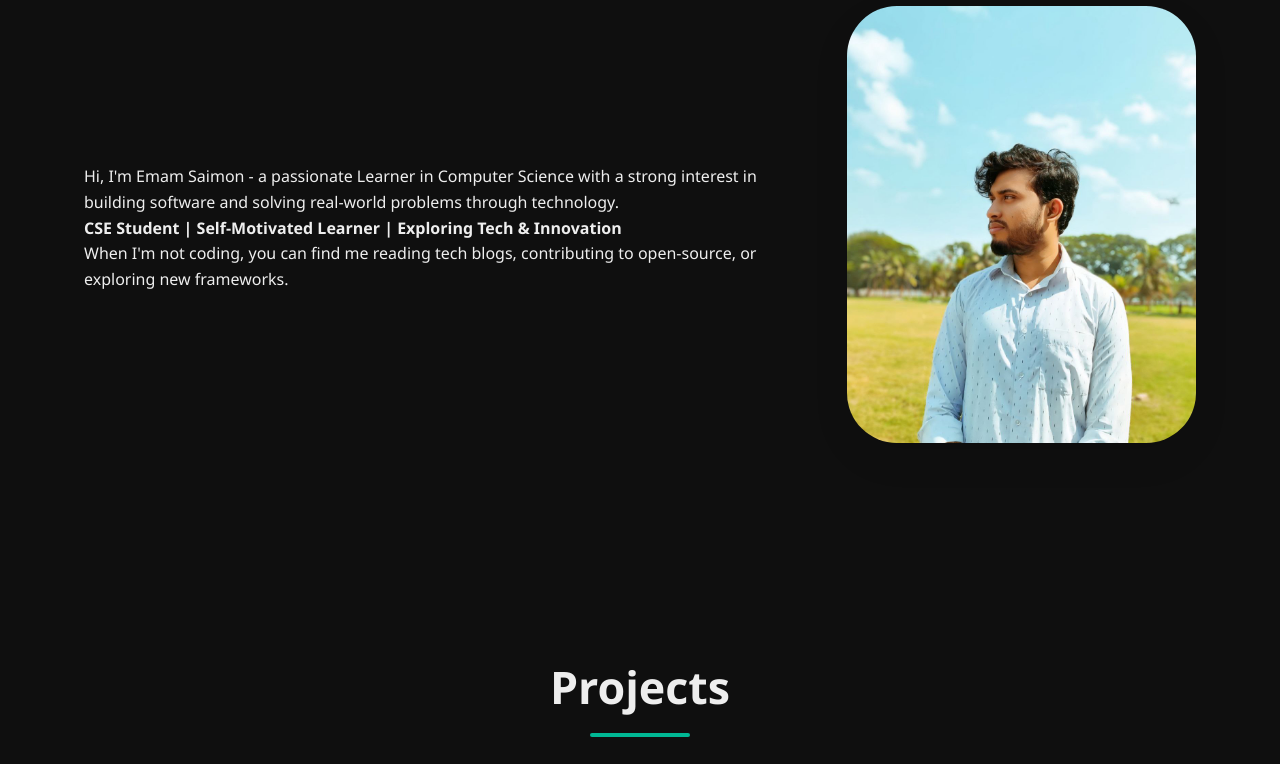
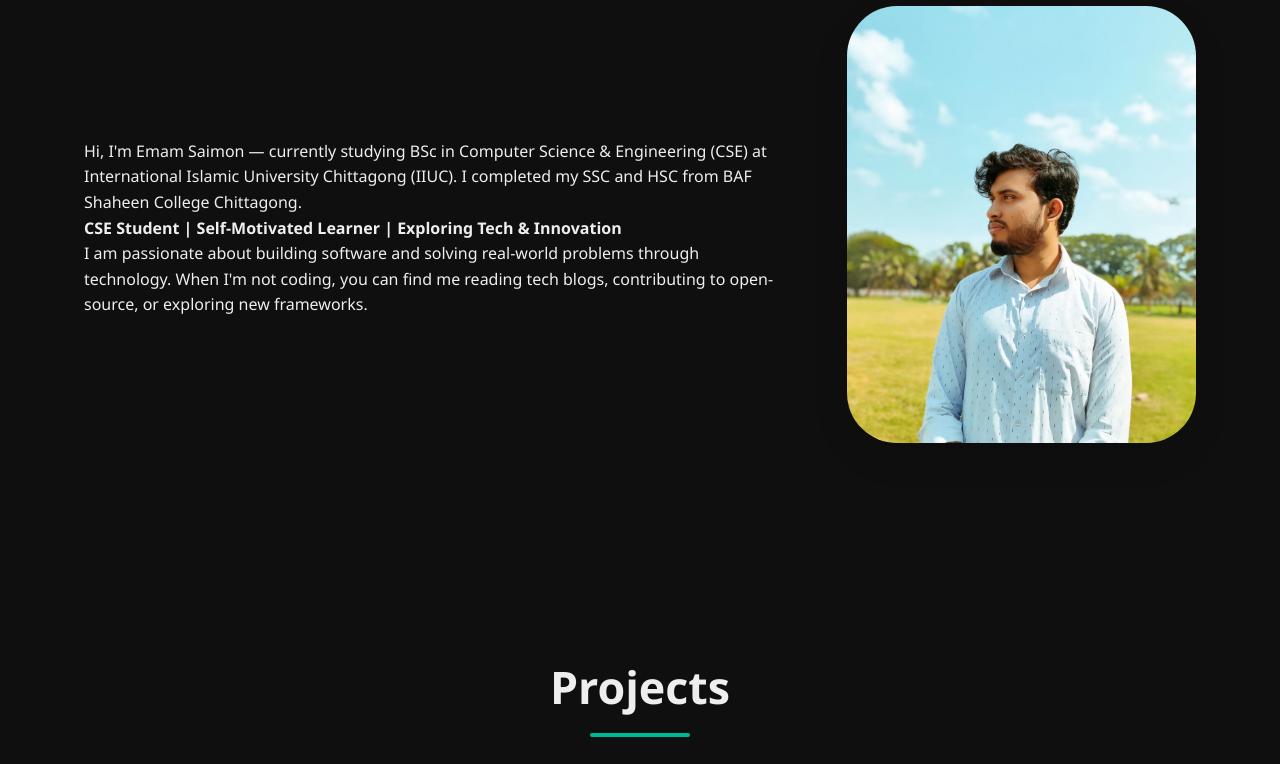
Before and after one commit to EmamSaimon592/CSE_3532, a plain HTML site: page index.html in a window 1280 px wide. Shown: the part 1120-1884 px from the top of the page. Drawn offline with Linux system fonts and the light colour scheme.

Commit message:
update text

```diff
--- a/index.html
+++ b/index.html
@@ -68,13 +68,14 @@
       <div class="about-content">
         <div class="about-text">
         <p>
-            Hi, I'm Emam Saimon - a passionate Learner in Computer Science with a strong interest in building software
-            and solving real-world problems through technology.<br>
+          Hi, I'm Emam Saimon — currently studying BSc in Computer Science & Engineering (CSE) at International Islamic
+          University Chittagong (IIUC). I completed my SSC and HSC from BAF Shaheen College Chittagong.<br>
           <b>CSE Student | Self-Motivated Learner | Exploring Tech & Innovation</b>
         </p>
+
         <p>
-            When I'm not coding, you can find me reading tech blogs, contributing to open-source, or exploring new
-            frameworks.
+          I am passionate about building software and solving real-world problems through technology. When I'm not coding, you
+          can find me reading tech blogs, contributing to open-source, or exploring new frameworks.
         </p>
         </div>
         <div class="about-image">
```
Lines whose indentation alone changed are shown as unchanged.
